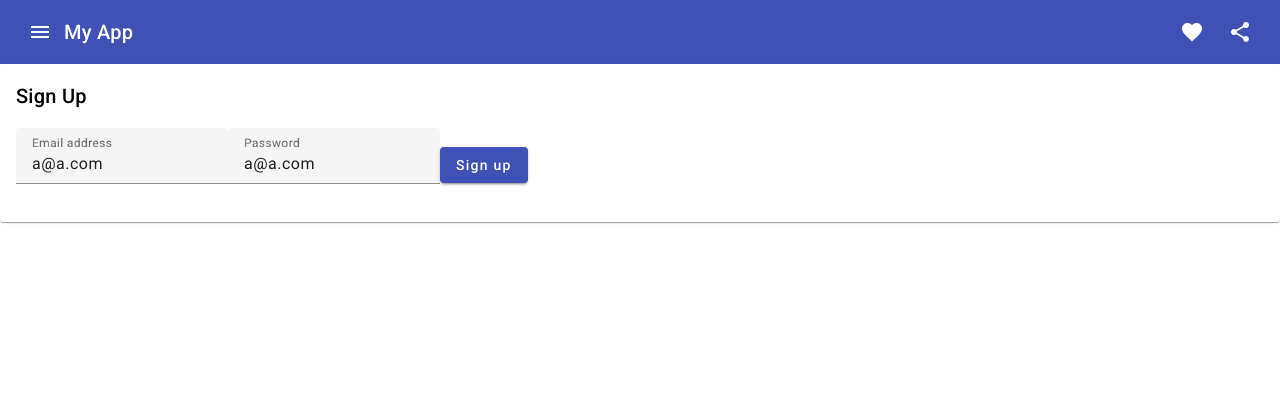
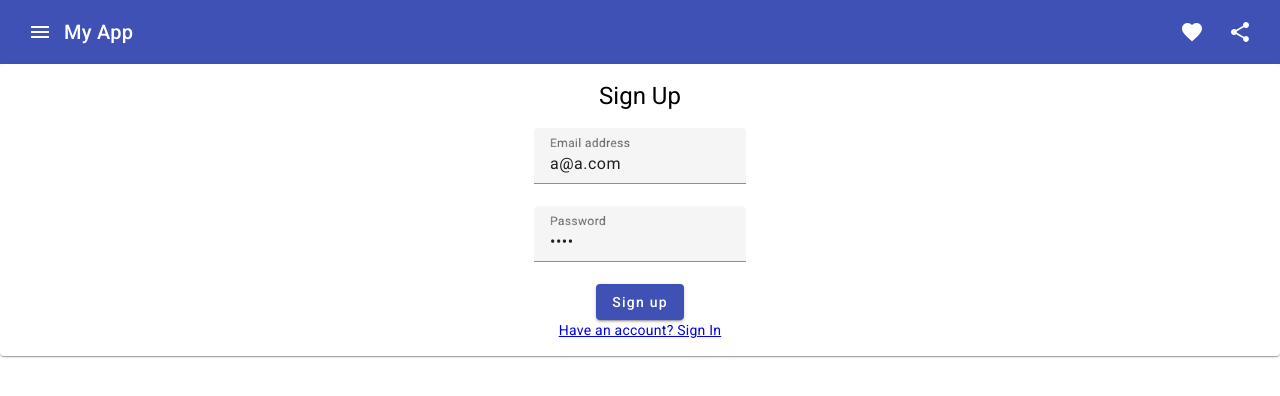
Before and after one commit to le99/react-hello, an Angular app in the folder angularClient/: page / in a window 1280 px wide. Shown: the top 396 px of the page. Built offline with nearby package versions, Linux system fonts and the light colour scheme.

Commit message:
Basic sign up page

```diff
--- a/angularClient/src/app/app.component.css
+++ b/angularClient/src/app/app.component.css
@@ -1,3 +1,9 @@
 .example-spacer {
     flex: 1 1 auto;
 }
+
+#myForm {
+    flex-direction: column;
+    display: flex;
+    align-items: center;
+}
--- a/angularClient/src/app/app.component.html
+++ b/angularClient/src/app/app.component.html
@@ -15,22 +15,23 @@
 <div>
   <mat-card>
     <mat-card-content>
-      <h2>
-        Sign Up
-      </h2>
-      <form class="example-form">
+
+      <form id="myForm" class="example-form">
+        <h1>
+          Sign Up
+        </h1>
         <mat-form-field class="example-full-width">
           <mat-label>Email address</mat-label>
           <input matInput value="a@a.com">
         </mat-form-field>
         <mat-form-field class="example-full-width">
           <mat-label>Password</mat-label>
-          <input matInput value="a@a.com">
+          <input matInput type="password" value="1234">
         </mat-form-field>
+        <button mat-raised-button color="primary">Sign up</button>
 
-        <button mat-raised-button color="primary">Sign up</button>
+        <a href="/"> Have an account? Sign In</a>
       </form>
-
 
     </mat-card-content>
   </mat-card>
--- a/angularClient/src/app/app.module.ts
+++ b/angularClient/src/app/app.module.ts
@@ -14,6 +14,8 @@ import {MatInputModule} from '@angular/material/input';
 import {MatFormFieldModule} from '@angular/material/form-field';
 import {FormsModule} from '@angular/forms';
 
+import {MatGridListModule} from '@angular/material/grid-list';
+
 @NgModule({
   declarations: [
     AppComponent
@@ -29,7 +31,8 @@ import {FormsModule} from '@angular/forms';
 
     MatInputModule,
     MatFormFieldModule,
-    FormsModule
+    FormsModule,
+    MatGridListModule
   ],
   providers: [],
   bootstrap: [AppComponent]
```
